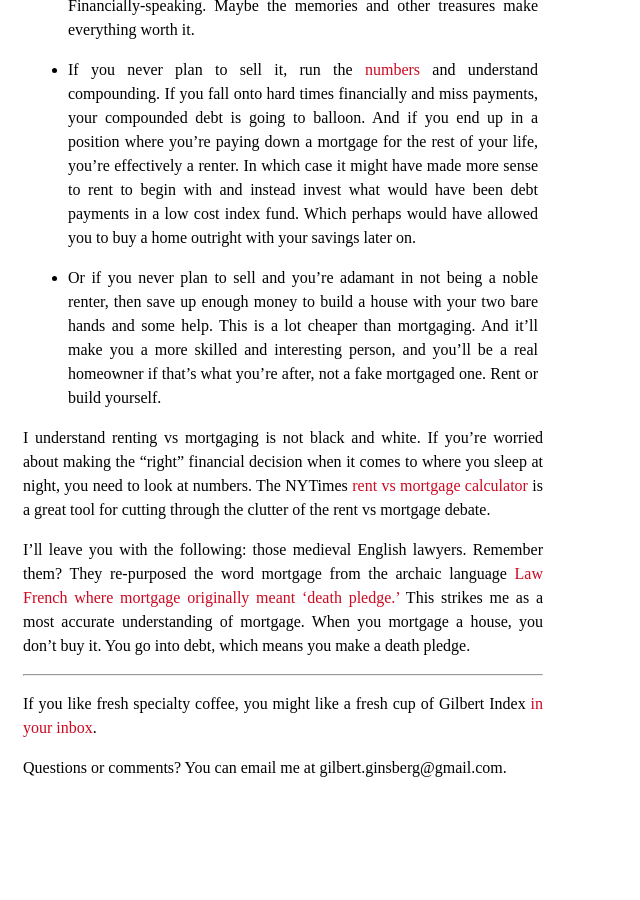
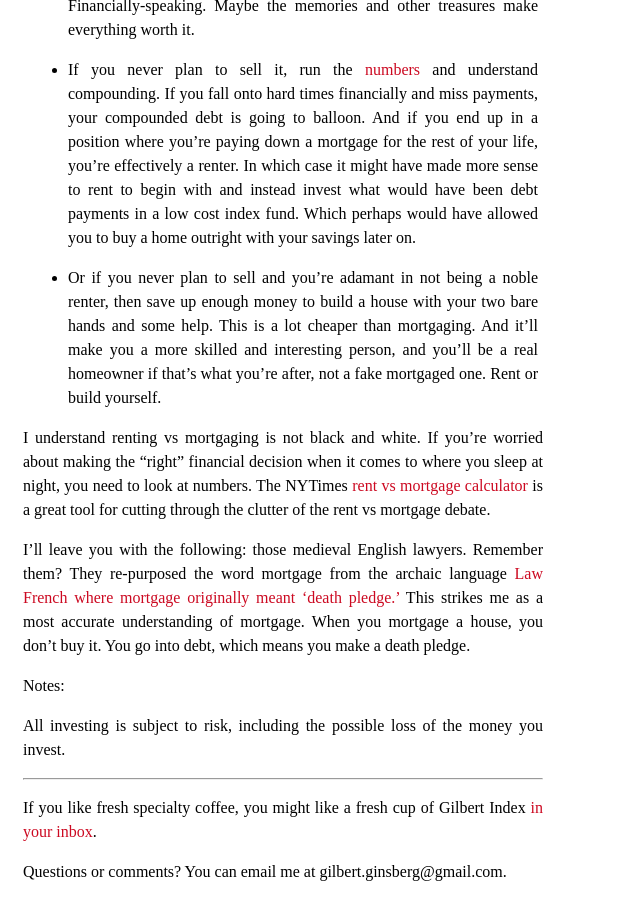
Before and after one commit to danilosierrac/gilbert-index, a Jekyll site: the page built from _posts/2017-03-06-mortgage-is-debt.md, in a window 1280 px wide and 900 px high, scrolled down 2199 px. Shown: the whole window, without its empty margins (0-640 px from the left). Built offline with Jekyll 4.4.1, drawn with Linux system fonts in a browser that asks for light colours; before the commit the page ends 2995 px from its top, so only the background shows below that.

Commit message:
article: Edited Mortgage is Debt

```diff
--- a/_posts/2017-03-06-mortgage-is-debt.md
+++ b/_posts/2017-03-06-mortgage-is-debt.md
@@ -58,3 +58,7 @@ Long story short, you're grossly underestimating how much you're paying for your
 I understand renting vs mortgaging is not black and white. If you’re worried about making the “right” financial decision when it comes to where you sleep at night, you need to look at numbers. The NYTimes [rent vs mortgage calculator](https://www.nytimes.com/interactive/2014/upshot/buy-rent-calculator.html) is a great tool for cutting through the clutter of the rent vs mortgage debate.
 
 I'll leave you with the following: those medieval English lawyers. Remember them? They re-purposed the word mortgage from the archaic language [Law French where mortgage originally meant 'death pledge.’](https://en.wikipedia.org/wiki/Mortgage_loan) This strikes me as a most accurate understanding of mortgage. When you mortgage a house, you don't buy it. You go into debt, which means you make a death pledge.
+
+Notes:
+
+All investing is subject to risk, including the possible loss of the money you invest.
```
